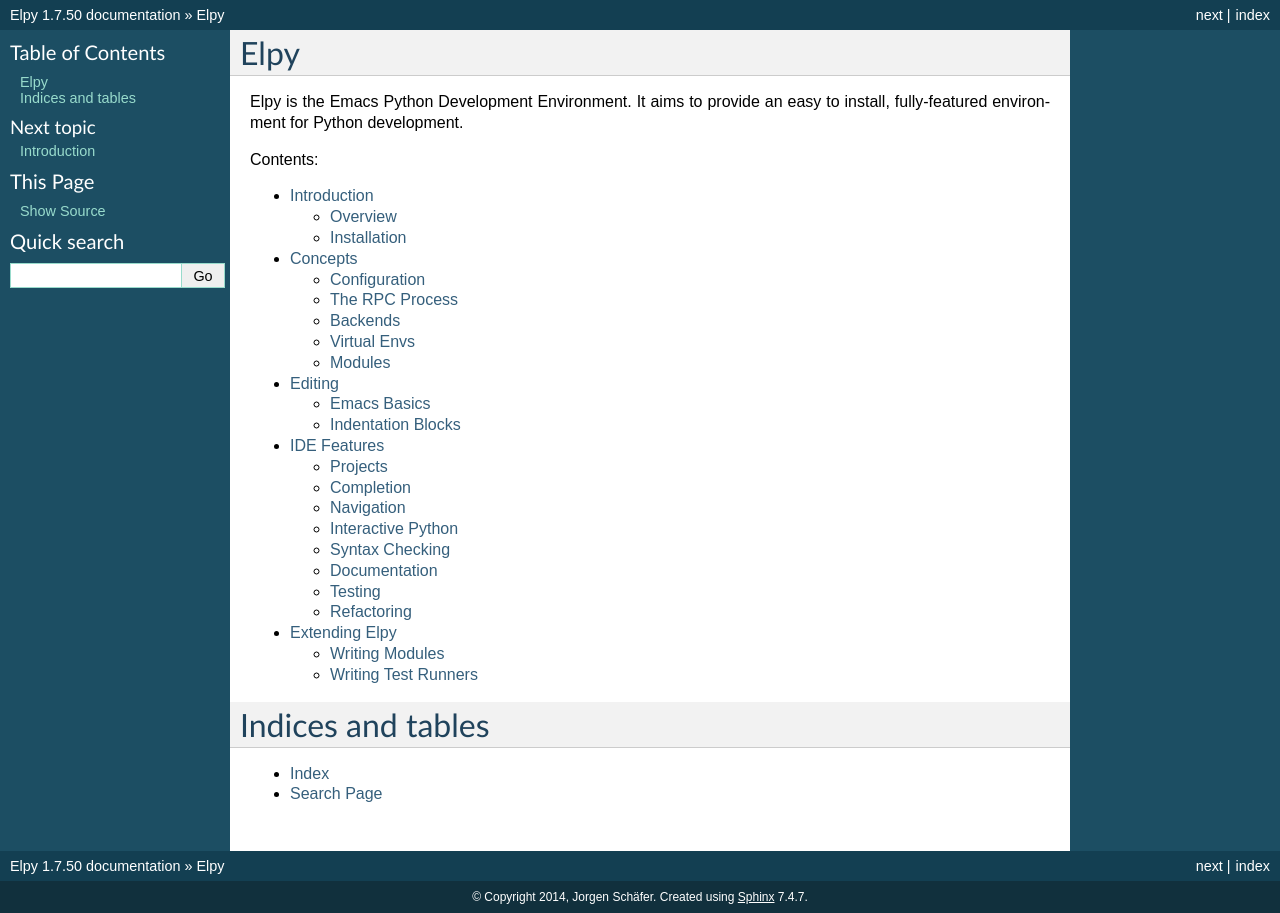
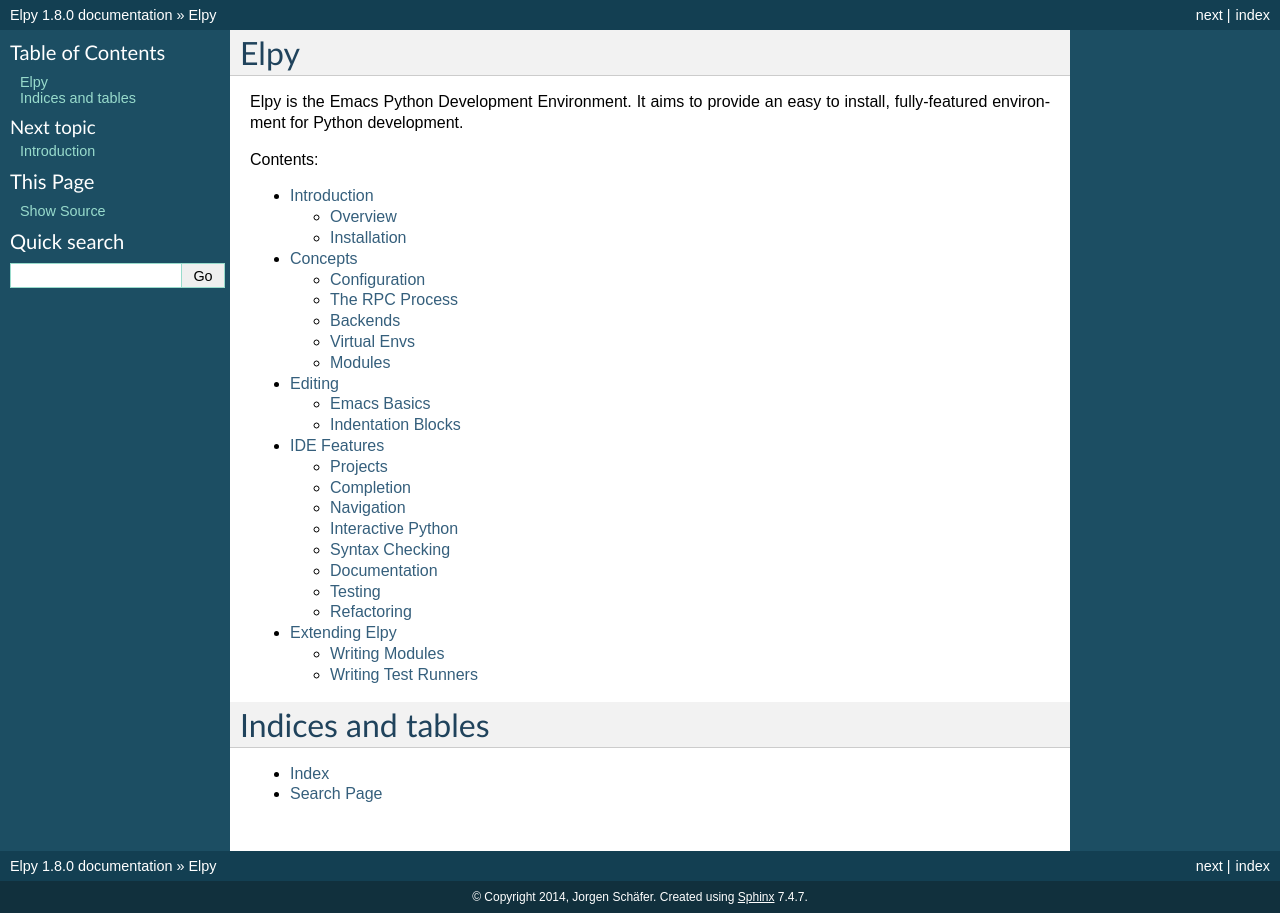
Before and after one commit to jorgenschaefer/elpy, a Sphinx documentation site: the page built from docs/index.rst, in a window 1280 px wide. Built offline with Sphinx 7.4.7, drawn with Linux system fonts in a browser that asks for light colours.

Commit message:
Bump version: 1.7.50 → 1.8.0

```diff
--- a/docs/conf.py
+++ b/docs/conf.py
@@ -51,9 +51,9 @@
 # built documents.
 #
 # The short X.Y version.
-version = '1.7.50'
+version = '1.8.0'
 # The full version, including alpha/beta/rc tags.
-release = '1.7.50'
+release = '1.8.0'
 
 # The language for content autogenerated by Sphinx. Refer to documentation
 # for a list of supported languages.
--- a/elpy/__init__.py
+++ b/elpy/__init__.py
@@ -37,5 +37,5 @@
 """
 
 __author__ = "Jorgen Schaefer"
-__version__ = "1.7.50"
+__version__ = "1.8.0"
 __license__ = "GPL"
```
Also changed, not shown: .bumpversion.cfg, 3 other files.
